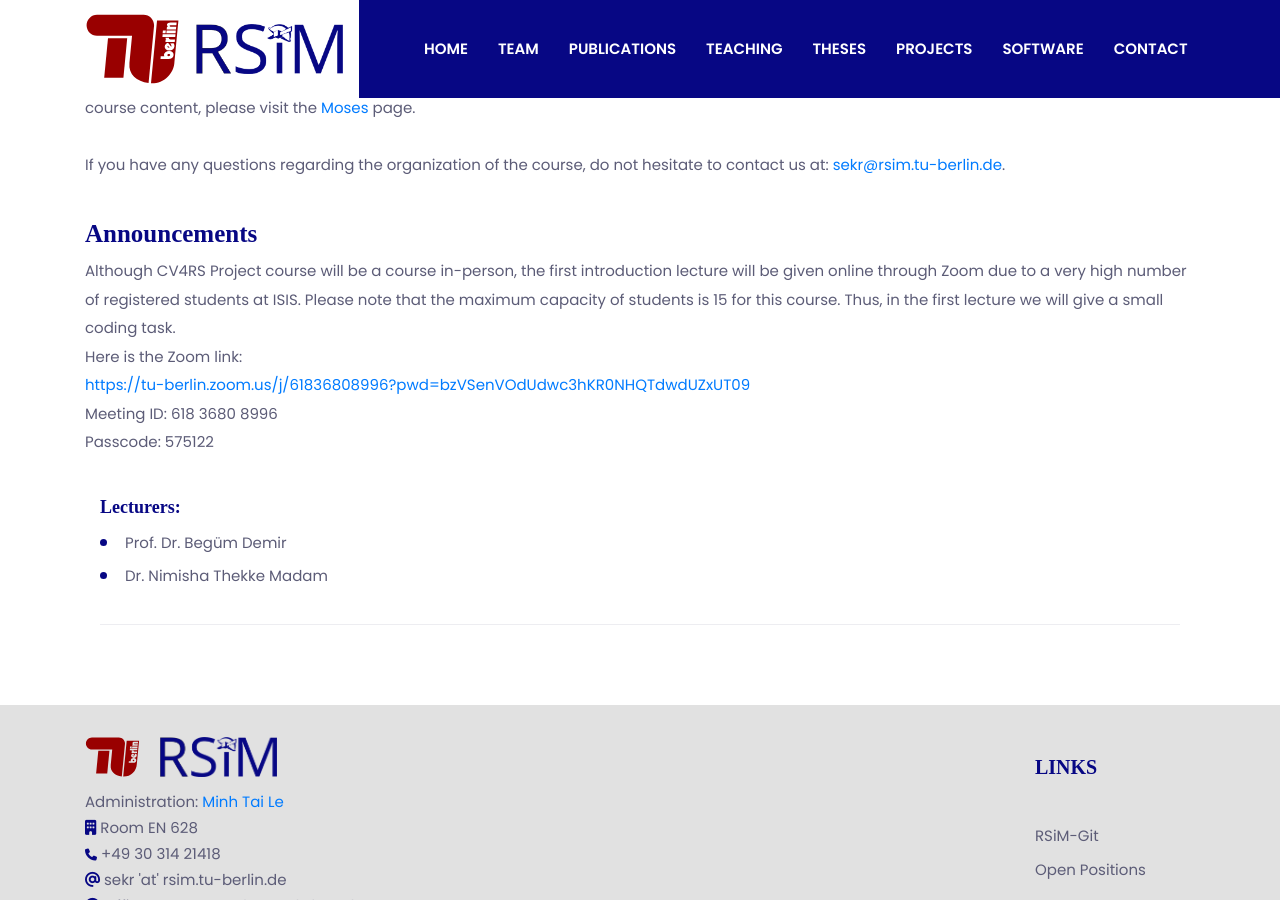
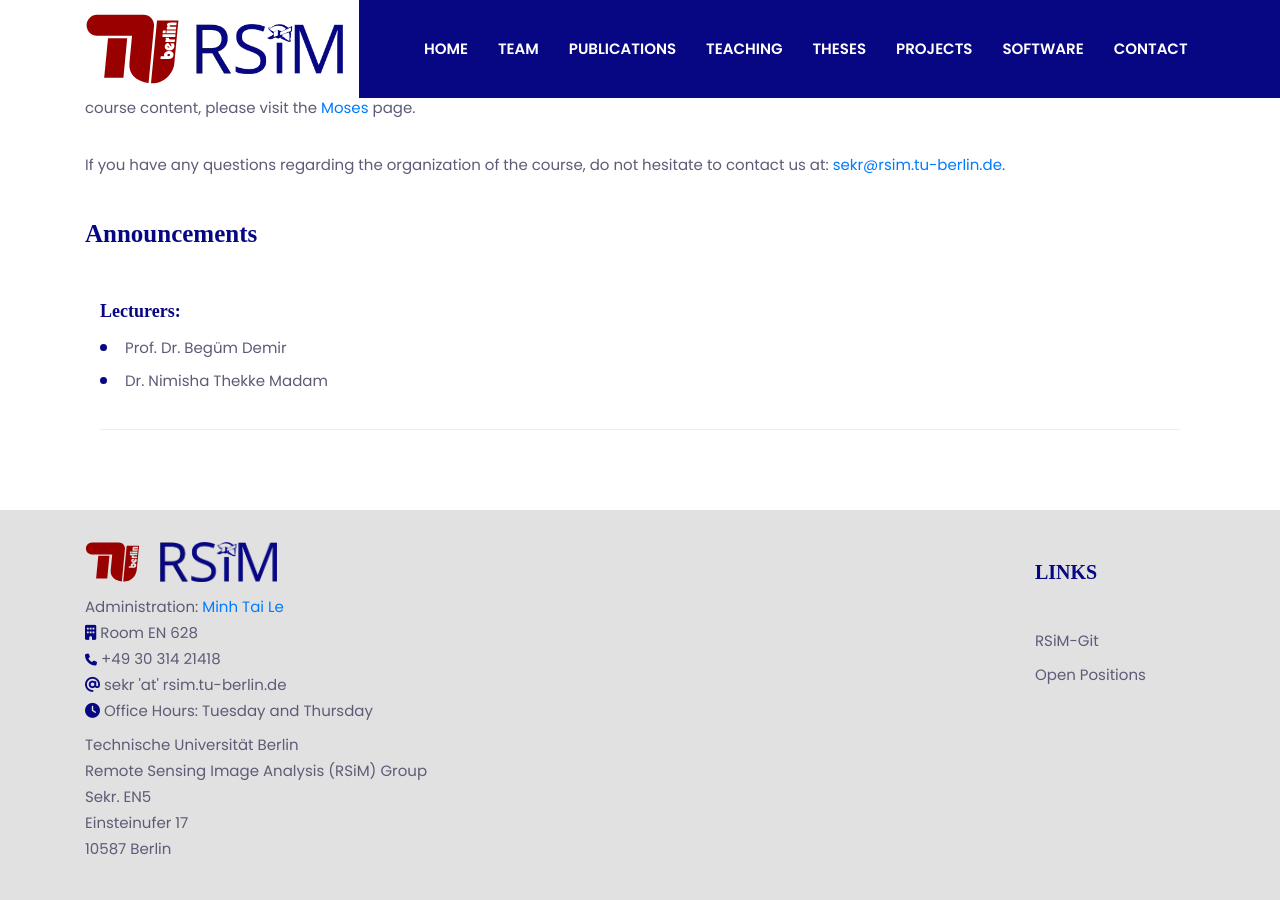
Before and after one commit to rsim-tu-berlin/rsim.berlin, a Jekyll site: the page built from content/_teaching_current_semester/winter-2021/CV4RS.md, in a window 1280 px wide and 900 px high, scrolled down 464 px. Built offline with Jekyll 4.4.1, drawn with Linux system fonts in a browser that asks for light colours; nearby versions of some CDN libraries.

Commit message:
updated courses and publication

```diff
--- a/content/_teaching_current_semester/winter-2021/CV4RS.md
+++ b/content/_teaching_current_semester/winter-2021/CV4RS.md
@@ -20,13 +20,7 @@
   If you have any questions regarding the organization of the course, do not hesitate to contact us at: <a href="mailto:sekr@rsim.tu-berlin.de">sekr@rsim.tu-berlin.de</a>.
 
 announcements:
-  - |
-    Although CV4RS Project course will be a course in-person, the first introduction lecture will be given online through Zoom due to a very high number of registered students at ISIS. Please note that the maximum capacity of students is 15 for this course. Thus, in the first lecture we will give a small coding task.<br />
-    Here is the Zoom link:<br />
-      <a href="https://tu-berlin.zoom.us/j/61836808996?pwd=bzVSenVOdUdwc3hKR0NHQTdwdUZxUT09" target="_blank">https://tu-berlin.zoom.us/j/61836808996?pwd=bzVSenVOdUdwc3hKR0NHQTdwdUZxUT09</a>
-    <br />
-    Meeting ID: 618 3680 8996<br />
-    Passcode: 575122
+  -
 
 lecturers:
     - name: Prof. Dr. Begüm Demir
```
Also changed, not shown: content/_publications/2021-journals-7.md (+2 -2 lines), content/_teaching_current_semester/winter-2021/ML4RS.md (+1 -8 lines).
